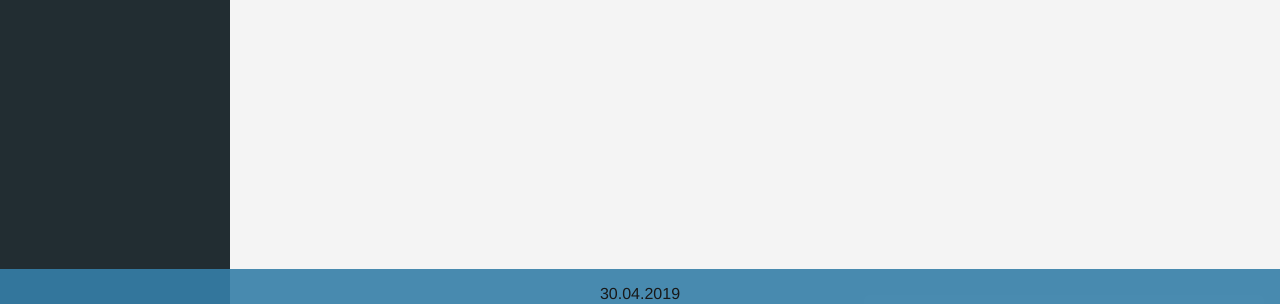
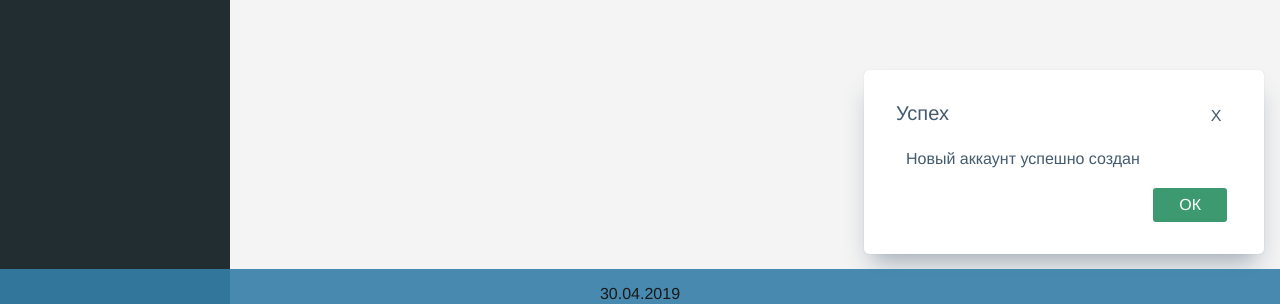
Before and after one commit to frezebloom/tkaneva, a Vue app in the folder dev/manager/: page /users in a window 1280 px wide. Shown: the part 481-785 px from the top of the page. Built offline with nearby package versions, Linux system fonts and the light colour scheme; no server answers; sample sign-in values are in the browser's storage.

Commit message:
новый стиль для corner Dialog

```diff
--- a/dev/manager/src/components/CornerDialog.vue
+++ b/dev/manager/src/components/CornerDialog.vue
@@ -7,10 +7,7 @@
     <div class="corner-dialog-body">Новый аккаунт успешно создан</div>
     <div class="corner-dialog-footer">
       <div class="corner-dialog-button">
-        <Button value="Новый" styles="success"/>
-      </div>
-      <div class="corner-dialog-button">
-        <Button value="Изменить" styles="default"/>
+        <Button value="ОК" styles="success"/>
       </div>
     </div>
   </div>
--- a/dev/manager/src/styles/cornerDialog.scss
+++ b/dev/manager/src/styles/cornerDialog.scss
@@ -29,14 +29,15 @@
   background-color: #435a6f0f;
 }
 .corner-dialog-body {
-  padding: 25px;
+  margin: 20px 10px 20px 10px;
+  font-size: 16px;
 }
 .corner-dialog-footer {
   display: flex;
   justify-content: flex-end;
 }
 .corner-dialog-button {
-  margin: 5px;
+  margin-right: 5px;
 }
 .isActive-corner-dialog {
   width: 400px;
--- a/dev/manager/src/views/users/Users.vue
+++ b/dev/manager/src/views/users/Users.vue
@@ -62,7 +62,7 @@ export default {
       users: [],
       selectElements: [],
       lastChange: null,
-      hideCornerDialog: true
+      hideCornerDialog: false
     };
   },
   mounted() {
@@ -88,7 +88,7 @@ export default {
       }, 10000);
     } else {
       this.lastChange = null;
-      this.hideCornerDialog = true;
+      // this.hideCornerDialog = true;
     }
   },
   methods: {
```
